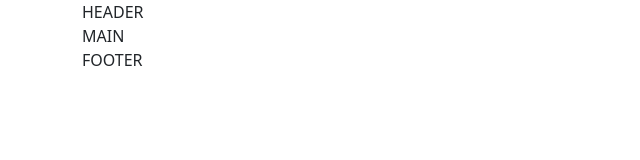
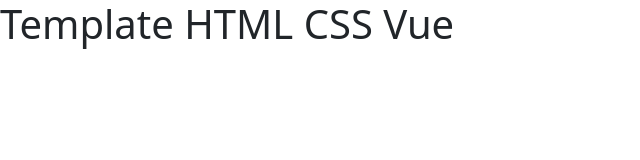
Before and after one commit to MirkoCifelli/vue-todolist, a plain HTML site: page index.html in a window 1280 px wide. Shown: the whole page, without its empty margins (0-640 px from the left). Drawn offline with nearby package versions, Linux system fonts and the light colour scheme.

Commit message:
Inizializzato progetto

```diff
--- a/index.html
+++ b/index.html
@@ -3,37 +3,19 @@
 <head>
     <meta charset="UTF-8">
     <meta name="viewport" content="width=device-width, initial-scale=1.0">
-    <title>template-html-css-bootstrap</title>
+    <title>Vue-todolist</title>
     <!-- BOOTSTRAP -->
     <link href="https://cdn.jsdelivr.net/npm/bootstrap@5.3.2/dist/css/bootstrap.min.css" rel="stylesheet" integrity="sha384-T3c6CoIi6uLrA9TneNEoa7RxnatzjcDSCmG1MXxSR1GAsXEV/Dwwykc2MPK8M2HN" crossorigin="anonymous">
     <!--STYLE.css  -->
     <link rel="stylesheet" href="css/style.css">
 </head>
 <body>
-     <!-- Inizio Header Principale -->
-     <header>
-        <div class="container">
-            HEADER
-        </div>
-    </header>
-    <!-- Fine Header Principale -->
-
-    <!-- Inizio Main -->
-    <main>
-        <div class="container">
-            MAIN
-        </div>
-    </main>
-    <!-- Fine Main -->
-
-    <!-- Inizio Footer Principale -->
-    <footer>
-        <div class="container">
-            FOOTER
-        </div>
-    </footer>
-    <!-- Fine Footer Principale -->
-
+    <div id="app">
+        <h1>
+            {{ message }}
+        </h1>
+    </div>
+    <script src="https://unpkg.com/vue@3/dist/vue.global.js"></script>
     <script src="js/scripts.js" type="text/javascript"></script>
 </body>
 </html>
--- a/js/scripts.js
+++ b/js/scripts.js
@@ -1 +1,11 @@
-console.log(`hello world`)
+const { createApp } = Vue;
+
+// Creo l'istanza di Vue da mondare in pagina
+createApp({
+    data() {
+        return {
+            message: 'Template HTML CSS Vue',
+        };
+    }
+  // Monto l'istanza di Vue in pagina
+}).mount('#app');
```
